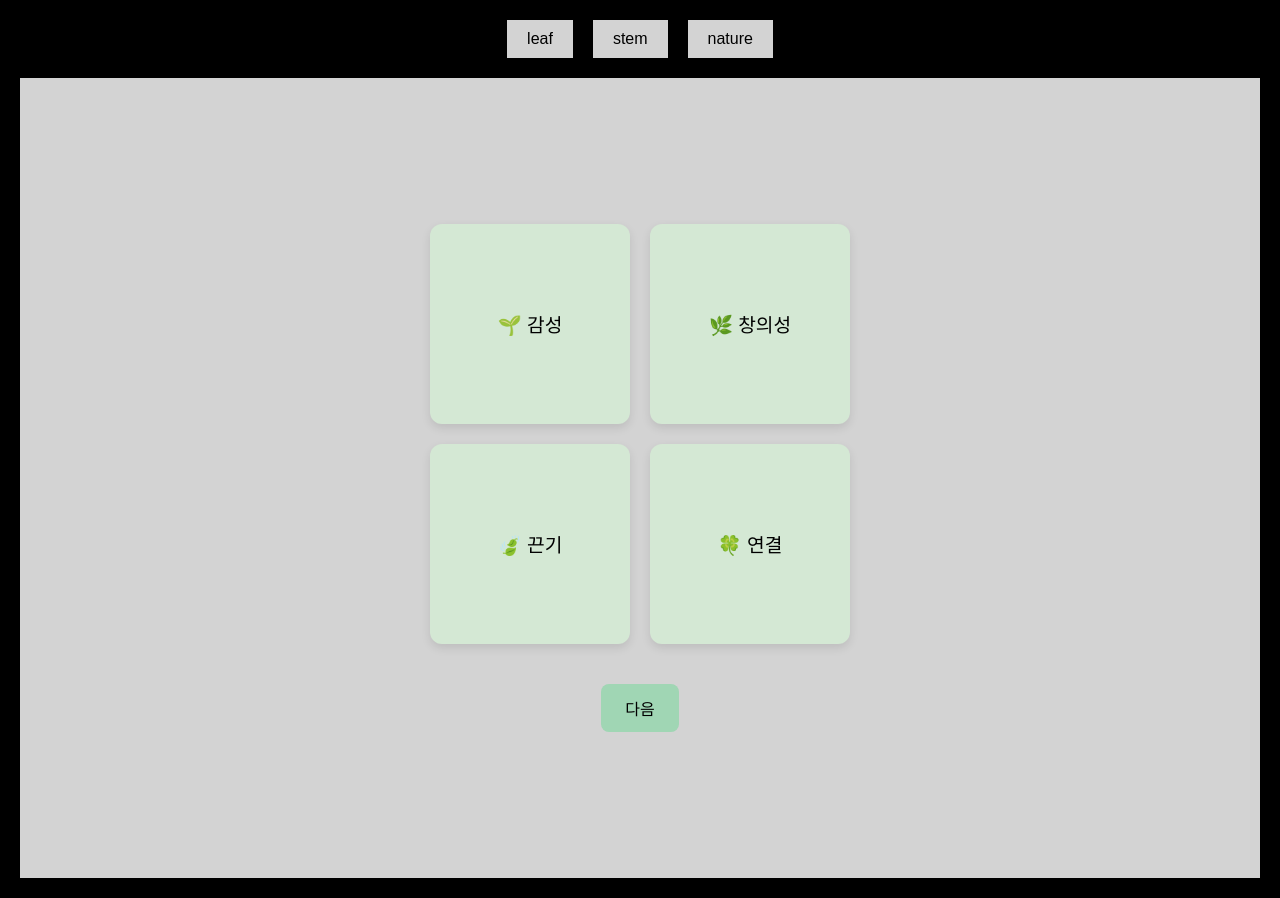
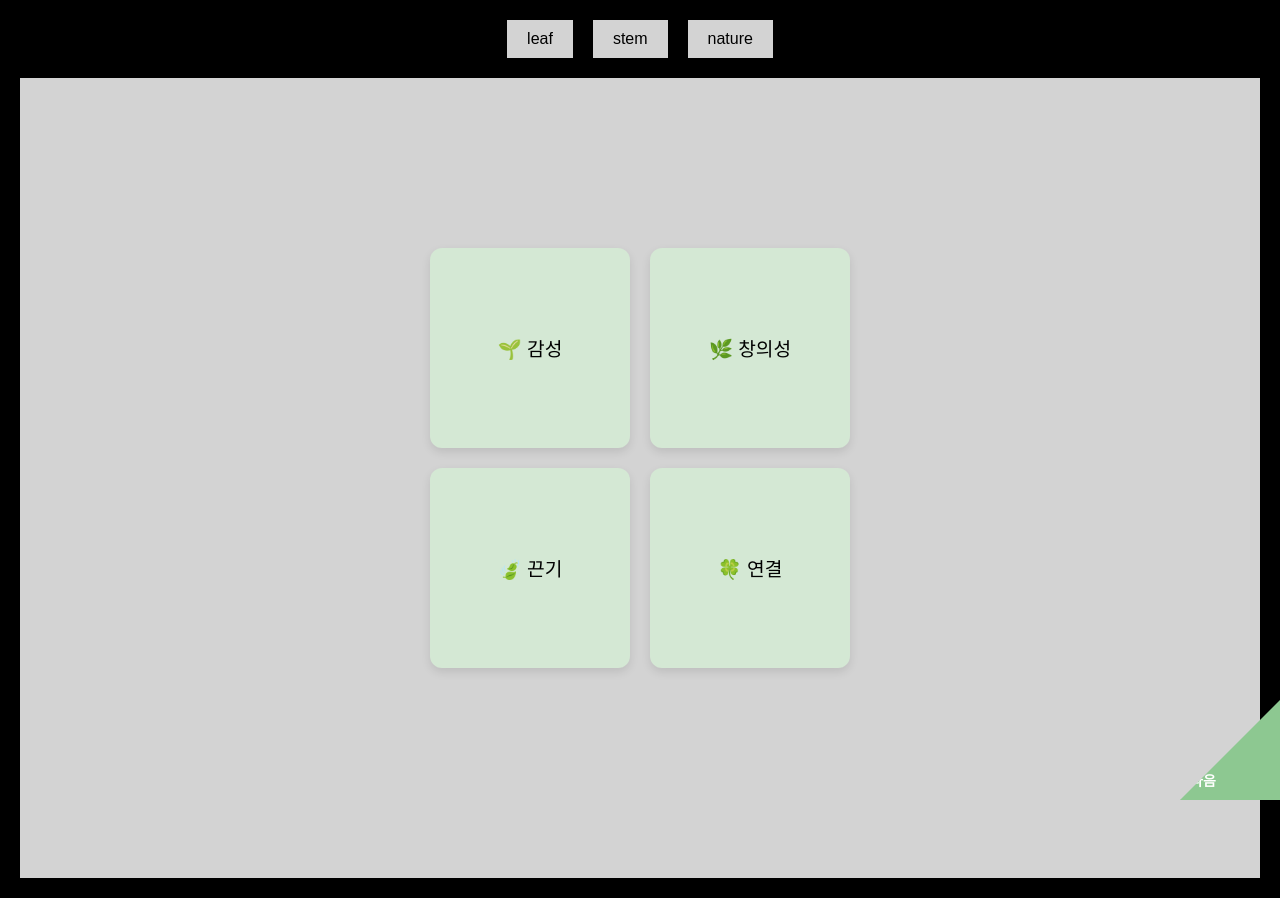
Before and after one commit to jojayeon/my_home, a React (Create React App) app in the folder my_home/: page /leaf in a window 1280 px wide. Built offline with nearby package versions, Linux system fonts and the light colour scheme.

Commit message:
:art: 다음 버튼 적용

```diff
--- a/my_home/src/pages/leaf.jsx
+++ b/my_home/src/pages/leaf.jsx
@@ -3,12 +3,10 @@
 //자료를 누르면 커지면서 보이게 하는게 목적
 
 import Layout from '../components/Layout';
-import { useNavigate } from 'react-router-dom';
 import '../styles/leaf.css';
+import CornerButton from '../components/CornerButton';
 
 function Leaf() {
-  const navigate = useNavigate();
-
   return (
     <Layout>
       <div className="leaf-container">
@@ -18,9 +16,7 @@ function Leaf() {
           <div className="leaf-box">🍃 끈기</div>
           <div className="leaf-box">🍀 연결</div>
         </div>
-        <button className="next-button" onClick={() => navigate('/stem')}>
-          다음
-        </button>
+        <CornerButton to="/stem" />
       </div>
     </Layout>
   );
```
